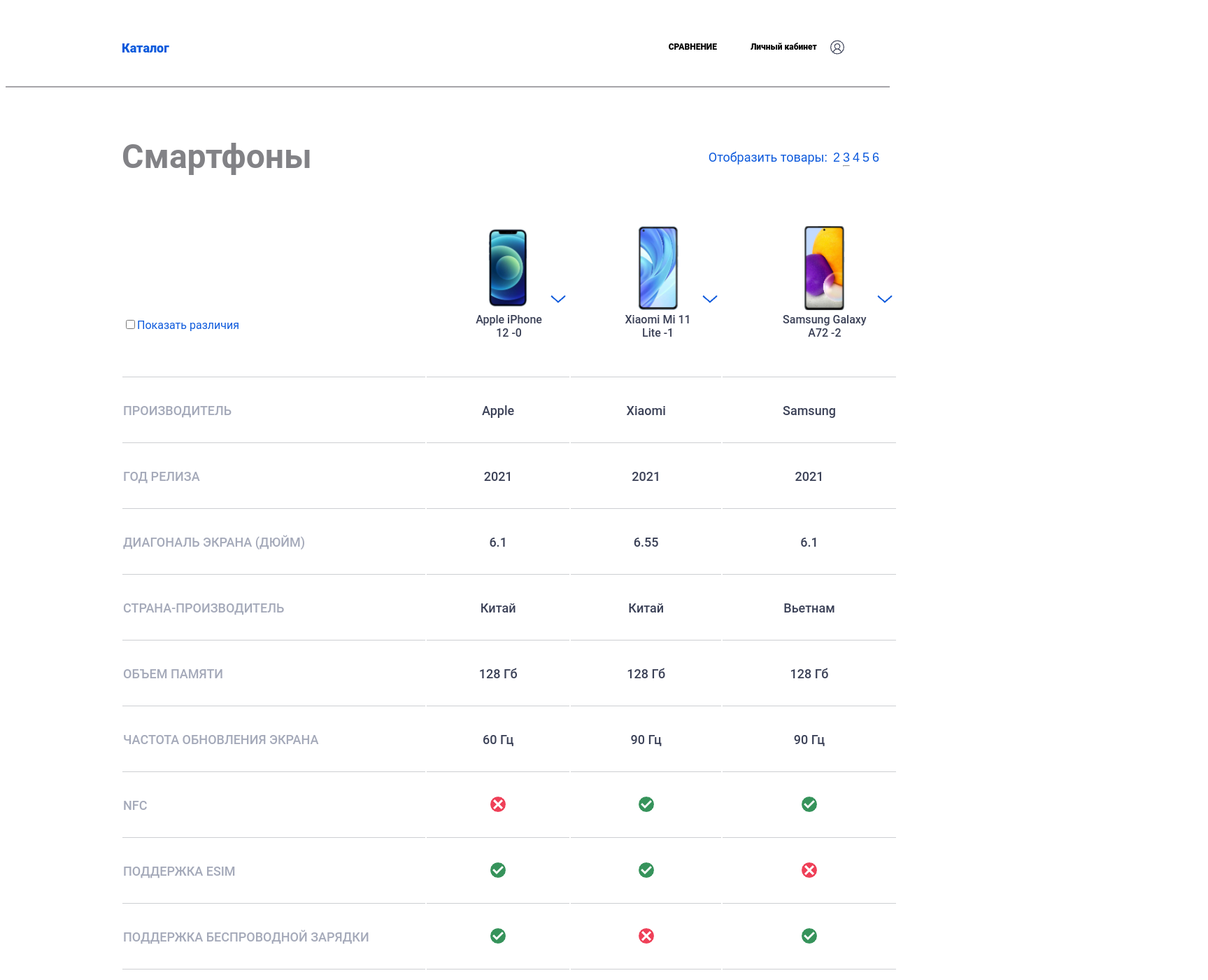
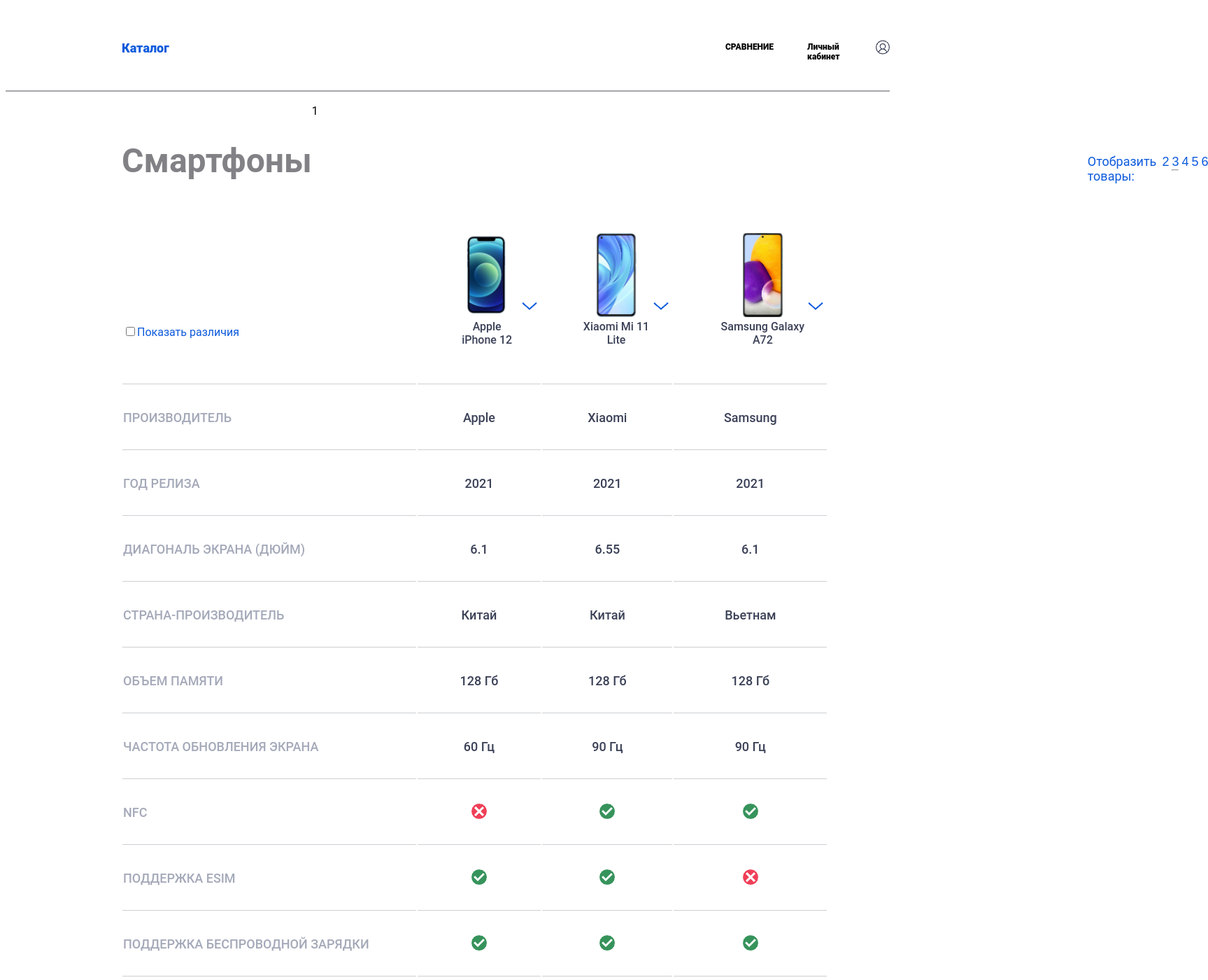
Before and after one commit to vitnsk/filterGoodJS, a Vue app: page / in a window 1280 px wide. Shown: the top 1400 px of the page at 70% size, 1727 px wide, since content can reach past the window. Built offline with nearby package versions, Linux system fonts and the light colour scheme.

Commit message:
vue-work-search

```diff
--- a/src/components/ElsePhone.vue
+++ b/src/components/ElsePhone.vue
@@ -2,30 +2,31 @@
 
 
     <button class="chevron-button" @click="elsePhone">  <img src="./images/chevron_small.png" alt="chevron"
-        class="chevron-image" /> </button>
+        class="chevron-image" />
+    </button>
+
        <div v-show="showMenu">
-        <span class="conteiner-else">
-                <!-- <button class="button-else" v-for="(phone, index) in phones.slice(stn, phones.length)" :key="index"  :title="phone.title" @click="handleEF(index, phoneID)"> -->
-                    <!-- <button class="button-else" v-for="(phone, index) in phones" :key="index"  :title="phone.title" @click="handleEF(index, phoneID)">
+           <div class="conteiner-else">
+                <div><input class="search-input" type="text" v-model="title" placeholder="Поиск:"/></div>
+                <template v-for="(phone, index) in phones" :key="index">
+                     <span v-if="index >= stn" >
+                        <div class="phone-else-list">
+                     <button class="button-else"  @click="handleEF(index, phoneID)">
                     <span class="img-button-else">
-               <img class="img-button" :src="phone.titleImg">
-              <span class="list-img-button"> {{ phone.title }} -{{index}}- {{phoneID}}</span>
-               </span>
+                        <img src="./images/vector-str.png" alt="vector-str" class="vector-str-image">
 
-                </button> -->
-
-                <template v-for="(phone, index) in phones" :key="index">
-                    <template v-if="index >= stn" >
-                    <button class="button-else"  @click="handleEF(index, phoneID)">
-                    <span class="img-button-else">
-                        <img class="img-button" :src="phone.titleImg">
-                       <span class="list-img-button"> {{ phone.title }} -{{index}}- {{phoneID}}</span>
                         </span>
                     </button>
+                    <img class="img-button" :src="phone.titleImg">
+                    <div class="list-img-button"> {{ phone.title }} </div>
+                     </div>
+                    </span>
+                     <!-- <p v-else>1</p> -->
                 </template>
-                </template>
-            </span>
+            </div>
+
         </div>
+
 
 
 </template>
@@ -45,9 +46,32 @@
 
         return {
            showMenu: false,
-
+           title: '',
         }
     },
+    computed:{
+    filteredList(){
+        let comp = this.title;
+        return this.phones.filter(function (elem) {
+
+          //  if(this.index >= this.stn)
+            if(comp==='') return true;
+            else return elem.title.indexOf(comp) > -1;
+
+        })
+    }
+  },
+  filteredListElse(){
+        let comp = this.title;
+
+        for(let i=0; i<=phones.lenth; i++)
+        {
+            arrList
+        }
+
+        },
+
+
     methods:{
         elsePhone() {
              this.showMenu=!this.showMenu
@@ -74,33 +98,38 @@
 {
     display: block;
     position: absolute;
+    margin: 0;
+    padding: 0;
 }
-
+.phone-else-list{
+display: flex;
+background-color: white;
+}
 .button-else{
     border: none;
     background: none;
     display: block;
-    margin-left: auto;
-    margin-right: auto;
-
 }
 
 .img-button-else{
     align-items: center;
+
 }
 
 .img-button{
     display: block;
     align-items: center;
-    margin-left: auto;
-    margin-right: auto;
     transform: scale(0.5);
 }
 
 .list-img-button{
     display: block;
     align-items: center;
-    margin-left: auto;
-    margin-right: auto;
+    margin-top: 14%;
 }
+.search-input{
+
+    margin-bottom: 10px;
+    padding: 5px;
+ }
 </style>
--- a/src/components/MenuPhone.vue
+++ b/src/components/MenuPhone.vue
@@ -39,7 +39,7 @@
 .comparison-item {
     font-size: 12px;
     margin-top: 44px;
-    margin-left: 614px;
+    margin-left: 55%;
     color: #000;
 }
 
--- a/src/components/Phone.vue
+++ b/src/components/Phone.vue
@@ -12,8 +12,11 @@
                     <li class="phone-item">
                         <div class="product-title">Смартфоны</div>
                     </li>
+                    <li >
+                        <div class="show-width">1 </div>
+                    </li>
                     <li class="show-item">
-                        <div class="show-products">Отобразить товары:</div>
+                        <div class="show-goods">Отобразить товары:</div>
                     </li>
                 </ul>
 
@@ -57,7 +60,7 @@
                             <div class="show-phone">
                                 <span>
                                       <img :src="phone.titleImg" alt="phone" class="phone-image">
-                                      <div>{{ phone.title }} -{{indexID}}</div>
+                                      <div>{{ phone.title }}</div>
 
                                 </span>
                                 <span class="else-phone">
@@ -67,7 +70,7 @@
                         </th>
                     </tr>
                 </thead>
-
+                <!-- <User @show="func" name="john" surn="smit"  :phones="phones"/> -->
 
                 <tbody>
                     <tr v-if="!hideCompany">
@@ -144,12 +147,12 @@
 </template>
 <script>
 import ElsePhone from './ElsePhone.vue'
-
+import User from './User.vue'
 
 export default {
     components: {
 			ElsePhone,
-
+            User,
 		},
 
     emits: ['showEF'],
@@ -158,11 +161,11 @@
         return {
             phones: [
                 {  phID: 0, title: 'Apple iPhone 12', titleImg: './src/components/images/image 16.png', company: 'Apple', year: 2021, diagonal: 6.1, country: "Китай", memory: 128, fscreen: 60, NFC: './src/components/images/Subtract0.png', ESIM: './src/components/images/Subtract1.png', wcharger: './src/components/images/Subtract1.png', price: 81990 },
-                {  phID: 1, title: 'Xiaomi Mi 11 Lite', titleImg: './src/components/images/Xiaomi Mi 11 Lite 1.png', company: 'Xiaomi', year: 2021, diagonal: 6.55, country: "Китай", memory: 128, fscreen: 90, NFC: './src/components/images/Subtract1.png', ESIM: './src/components/images/Subtract1.png', wcharger: './src/components/images/Subtract0.png', price: 27490 },
+                {  phID: 1, title: 'Xiaomi Mi 11 Lite', titleImg: './src/components/images/Xiaomi Mi 11 Lite 1.png', company: 'Xiaomi', year: 2021, diagonal: 6.55, country: "Китай", memory: 128, fscreen: 90, NFC: './src/components/images/Subtract1.png', ESIM: './src/components/images/Subtract1.png', wcharger: './src/components/images/Subtract1.png', price: 27490 },
                 {  phID: 2, title: 'Samsung Galaxy A72', titleImg: './src/components/images/A72 1.png', company: 'Samsung', year: 2021, diagonal: 6.1, country: "Вьетнам", memory: 128, fscreen: 90, NFC: './src/components/images/Subtract1.png', ESIM: './src/components/images/Subtract0.png', wcharger: './src/components/images/Subtract1.png', price: 32890 },
-                { phID: 3, title: 'Samsung Galaxy A73', titleImg: './src/components/images/A72 1.png', company: 'Samsung', year: 2022, diagonal: 6.7, country: "Вьетнам", memory: 128, fscreen: 90, NFC: './src/components/images/Subtract1.png', ESIM: './src/components/images/Subtract0.png', wcharger: './src/components/images/Subtract1.png', price: 32890 },
-                { phID: 4, title: 'Samsung Galaxy A74', titleImg: './src/components/images/A72 1.png', company: 'Samsung', year: 2021, diagonal: 6.7, country: "Вьетнам", memory: 128, fscreen: 90, NFC: './src/components/images/Subtract1.png', ESIM: './src/components/images/Subtract0.png', wcharger: './src/components/images/Subtract1.png', price: 32890 },
-                {  phID: 5, title: 'Samsung Galaxy A75', titleImg: './src/components/images/A72 1.png', company: 'Samsung', year: 2020, diagonal: 6.9, country: "Вьетнам", memory: 128, fscreen: 90, NFC: './src/components/images/Subtract1.png', ESIM: './src/components/images/Subtract0.png', wcharger: './src/components/images/Subtract1.png', price: 32890 }
+                { phID: 3, title: 'Samsung Galaxy S21 ', titleImg: './src/components/images/A72 1.png', company: 'Samsung', year: 2022, diagonal: 6.7, country: "Вьетнам", memory: 128, fscreen: 90, NFC: './src/components/images/Subtract1.png', ESIM: './src/components/images/Subtract0.png', wcharger: './src/components/images/Subtract1.png', price: 32890 },
+                { phID: 4, title: 'Apple iPhone Xr', titleImg: './src/components/images/A72 1.png', company: 'Apple', year: 2021, diagonal: 6.7, country: "Вьетнам", memory: 128, fscreen: 90, NFC: './src/components/images/Subtract1.png', ESIM: './src/components/images/Subtract0.png', wcharger: './src/components/images/Subtract1.png', price: 32890 },
+                {  phID: 5, title: 'Realme 8 Pro', titleImg: './src/components/images/A72 1.png', company: 'Realme', year: 2020, diagonal: 6.9, country: "Вьетнам", memory: 128, fscreen: 90, NFC: './src/components/images/Subtract1.png', ESIM: './src/components/images/Subtract0.png', wcharger: './src/components/images/Subtract1.png', price: 32890 }
 
             ],
 
@@ -172,6 +175,7 @@
             vis5: false,
             vis6: false,
             n: 3,
+            title: '',
             hideGoods: false,
             hideCompany: false,
             hideYear: false,
@@ -234,7 +238,7 @@
          let varEl= this.phones[idPh];
          this.phones[idPh]=this.phones[idPhElse];
         this.phones[idPhElse]=varEl;
-        alert( this.phones[0].title);
+
 
          return phones;
 	    },
@@ -307,9 +311,11 @@
 </script>
 
 <style>
+
 .container-title {
     padding-left: 0;
     display: flex;
+
 }
 
 .show-products {
@@ -318,7 +324,6 @@
     padding-left: 0;
     font-family: Roboto;
     margin-top: 10px;
-
 
 }
 
@@ -332,39 +337,38 @@
 }
 
 .phone-item {
-
     font-size: 48px;
     font-weight: 700;
     margin-top: 52px;
     margin-left: 166px;
     color: #828286;
+}
 
-}
 .phone-thead{
     position: relative;
 
+}
 
-}
 .show-phone{
     display:flex;
     margin-left: 30%;
-
 }
 
 
 .else-phone{
-
     padding: 0;
     margin-top: 90px;
 }
+
 .show-item {
     color: #0D5ADC;
     font-weight: 400;
     font-size: 18px;
-    margin-left: 567px;
+    margin-left: 1100px;
     margin-right: 4px;
-    margin-top: 61px;
+    margin-top: 71px;
 }
+
 
 .number-item {
     color: #0D5ADC;
@@ -396,26 +400,22 @@
     margin-top: 0;
     border: none;
     font-family: Roboto;
-    width: 1110px;
+    width: 80%;
 }
 
 .phone-table thead th {
     border-bottom: 1px solid #CDCFD2;
     height: 266px;
     margin-left: 0;
-
-
 }
 
 .phone-table tbody td {
     border-bottom: 1px solid #CDCFD2;
     font-size: 18px;
     height: 89px;
-
 }
 
 .products-rows {
-
     color: #A4A9B9;
     font-weight: 500;
     text-align: left;
@@ -423,7 +423,6 @@
 }
 
 .info-rows {
-
     color: #3B4157;
     font-weight: 500;
     text-align: center;
--- /dev/null
+++ b/src/components/User.vue
@@ -0,0 +1,51 @@
+<script>
+                export default {
+
+                     props: {
+		                    name: String,
+                            phones:{
+            type: Array,
+            default: function(){
+                return []
+            }
+             },
+	                           },
+                     data() {
+                        return {
+                            company: '',
+                            title: '',
+
+                        }
+                    },
+
+                    computed:{
+    filteredList(){
+        let comp = this.title;
+        return this.phones.filter(function (elem) {
+            if(comp==='') return true;
+            else return elem.title.indexOf(comp) > -1;
+        })
+    }
+  },
+                    methods: {
+	                handle() {
+		               this.$emit('show', 'zzz', 'kkk');
+	                },
+
+                }
+
+                }
+		</script>
+
+
+<template>
+	<button @click="handle">btn</button>
+    {{ name }}
+	{{ surn }}
+	<span><input type="text" v-model="title" /></span>
+    <span>
+      <span v-for="phone in filteredList">
+        <p>{{ phone.title }} </p>
+      </span>
+    </span>
+</template>
```
Also changed, not shown: src/components/images/Vector-str.png (added).
